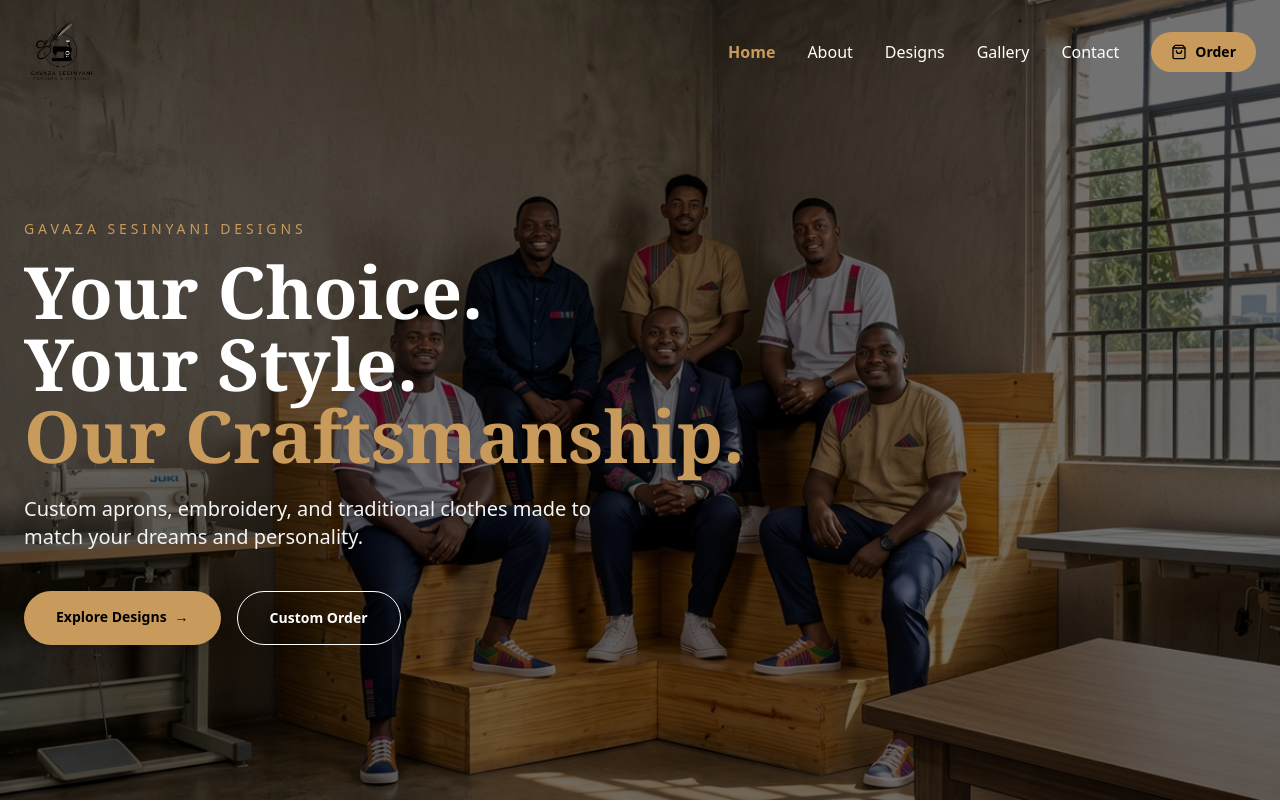
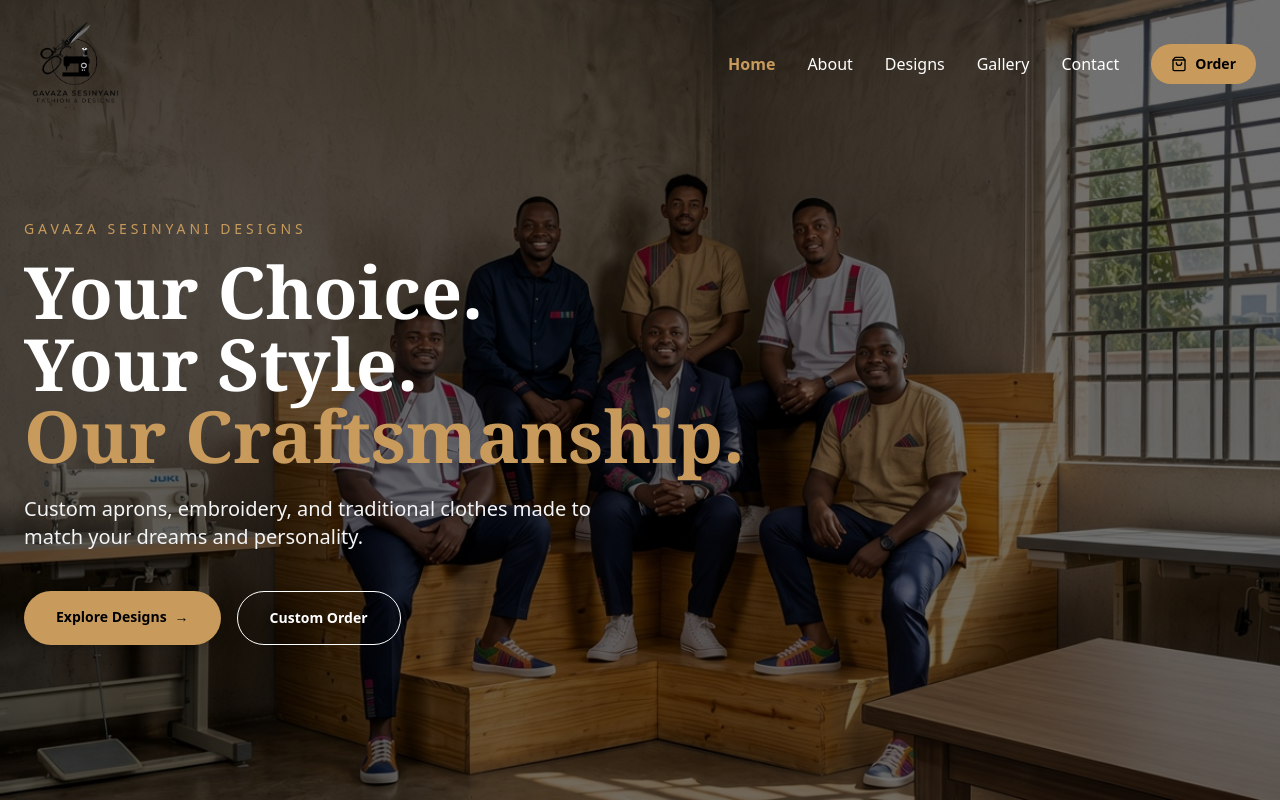
Before and after one commit to BaloyiTK/gavaza_design, a React (Vite) app: page / in a window 1280 px wide. Shown: the top 802 px of the page. Built offline with nearby package versions, Linux system fonts and the light colour scheme.

Commit message:
Increase navbar logo size

```diff
--- a/src/components/Navbar.jsx
+++ b/src/components/Navbar.jsx
@@ -43,7 +43,10 @@
           setActiveSection(visible.target.id);
         }
       },
-      { rootMargin: "-20% 0px -55% 0px", threshold: [0.15, 0.4, 0.7] }
+      {
+        rootMargin: "-20% 0px -55% 0px",
+        threshold: [0.15, 0.4, 0.7],
+      }
     );
 
     SECTIONS.forEach((id) => {
@@ -102,17 +105,17 @@
       }`}
     >
       <div className="mx-auto flex max-w-7xl items-center justify-between px-4 sm:px-6">
-        {/* Logo - larger for better visibility */}
+        {/* Logo */}
         <button
           type="button"
           onClick={() => goTo("home")}
-          className="flex items-center"
+          className="flex shrink-0 items-center"
           aria-label="Go to home"
         >
           <img
             src={logo}
             alt="Gavaza Sesinyani Designs"
-            className="h-12 w-auto object-contain transition duration-300 hover:scale-105 sm:h-14 md:h-16"
+            className="h-16 w-auto max-w-none object-contain transition duration-300 hover:scale-105 sm:h-[4.5rem] md:h-20 lg:h-[5.5rem]"
           />
         </button>
 
@@ -125,6 +128,7 @@
           >
             Home
           </button>
+
           <button
             type="button"
             onClick={() => goTo("about")}
@@ -132,6 +136,7 @@
           >
             About
           </button>
+
           <button
             type="button"
             onClick={() => goTo("gallery")}
@@ -176,7 +181,9 @@
         <button
           type="button"
           onClick={() => setOpen((prev) => !prev)}
-          className={`lg:hidden ${isSolid ? "text-[#C89B5C]" : "text-white"}`}
+          className={`lg:hidden ${
+            isSolid ? "text-[#C89B5C]" : "text-white"
+          }`}
           aria-label={open ? "Close menu" : "Open menu"}
           aria-expanded={open}
         >
@@ -191,7 +198,10 @@
             initial={{ opacity: 0, height: 0 }}
             animate={{ opacity: 1, height: "auto" }}
             exit={{ opacity: 0, height: 0 }}
-            transition={{ duration: 0.28, ease: [0.22, 1, 0.36, 1] }}
+            transition={{
+              duration: 0.28,
+              ease: [0.22, 1, 0.36, 1],
+            }}
             className="overflow-hidden border-t border-gray-100 bg-white lg:hidden"
           >
             <div className="flex flex-col gap-1 px-4 py-6 sm:px-6">
@@ -205,6 +215,7 @@
               >
                 Home
               </button>
+
               <button
                 type="button"
                 onClick={() => goTo("about")}
@@ -215,6 +226,7 @@
               >
                 About
               </button>
+
               <button
                 type="button"
                 onClick={() => goTo("gallery")}
```
